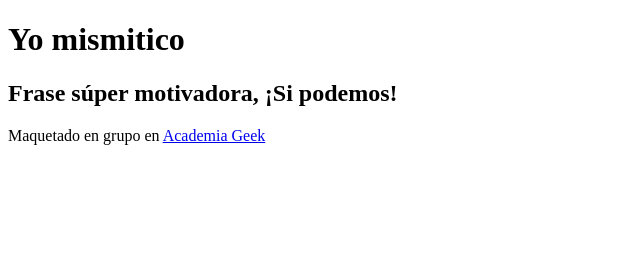
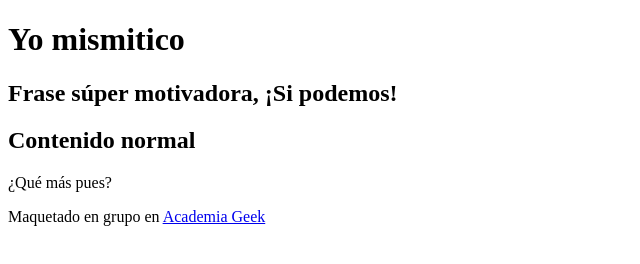
Before and after one commit to nicoarbe/Ejer_Control_Versiones, a plain HTML site: page index.html in a window 1280 px wide. Shown: the whole page, without its empty margins (0-640 px from the left). Drawn offline with Linux system fonts and the light colour scheme.

Commit message:
Añado información en la sección contenido

```diff
--- a/index.html
+++ b/index.html
@@ -13,7 +13,10 @@
         <section class="motivacion">
             <h2>Frase súper motivadora, ¡Si podemos!</h2>
         </section>
-        <section class="contenido"></section>
+        <section class="contenido">
+            <h2>Contenido normal</h2>
+            <p>¿Qué más pues? </p>
+        </section>
     </main>
     <footer>
         <p>Maquetado en grupo en <a href="https://makaia.org/es/academiageek/">Academia Geek</a></p>
```
